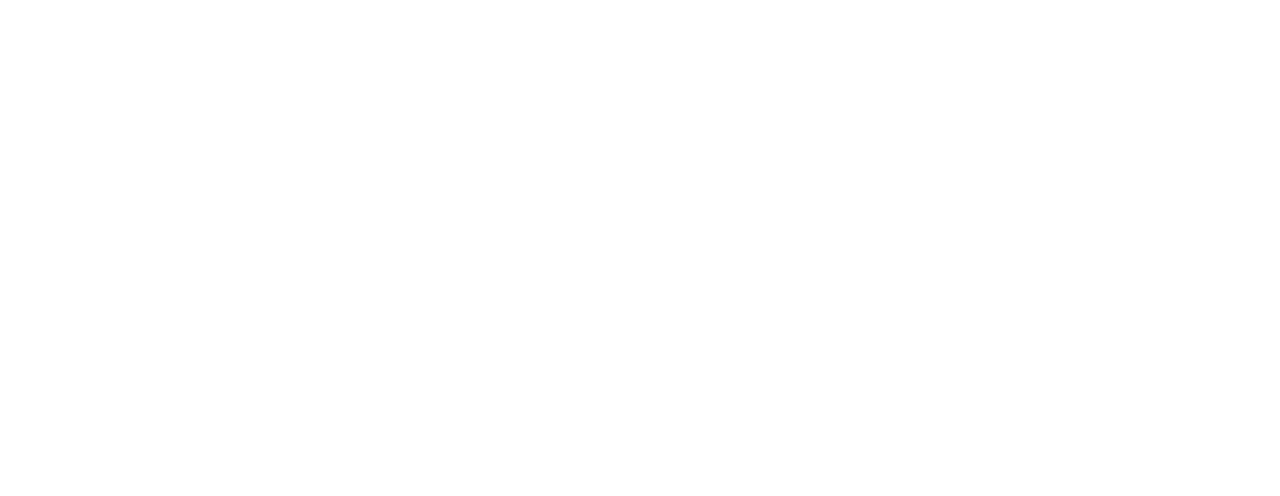
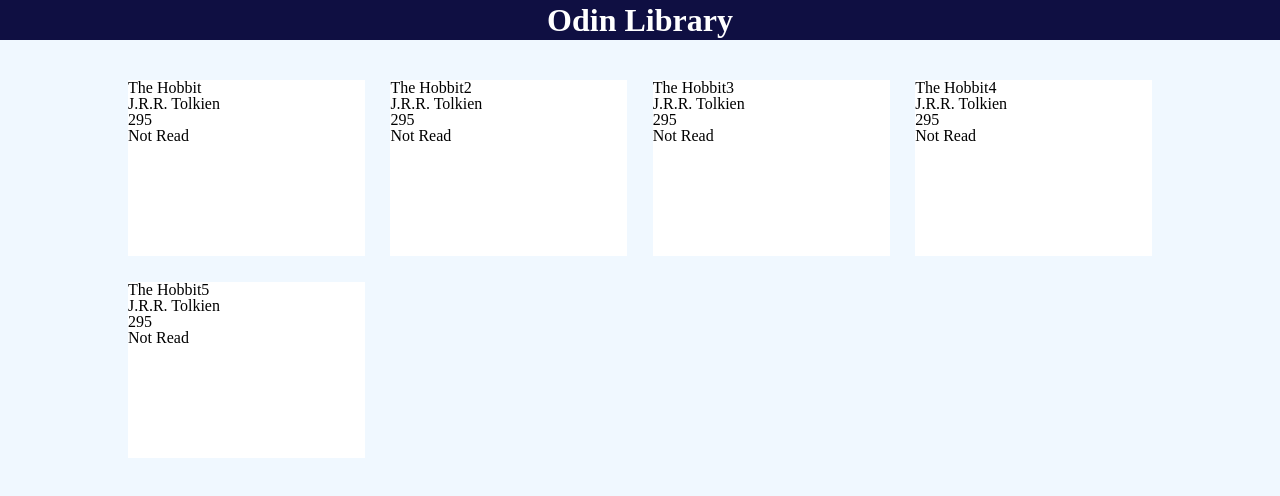
Before and after one commit to 16bitsPixel/Odin-Library, a plain HTML site: page index.html in a window 1280 px wide. Drawn offline with Linux system fonts and the light colour scheme.

Commit message:
add basic site structure

```diff
--- a/index.html
+++ b/index.html
@@ -8,6 +8,12 @@
     <script src = "./javascript.js" defer></script>
 </head>
 <body>
-
+    <div class="container">
+        <div class="header">
+            <h1>Odin Library</h1>
+        </div>
+        <div class="library"></div>
+        <div class="footer"></div>
+    </div>
 </body>
 </html>
--- a/javascript.js
+++ b/javascript.js
@@ -1,3 +1,6 @@
+// to store books
+const myLibrary = [];
+
 // constructor for Book objects
 function Book(title, author, numPages, readYet) {
     // book variables
@@ -19,5 +22,46 @@ function Book(title, author, numPages, readYet) {
     }
 }
 
-let book1 = new Book("The Hobbit", "J.R.R. Tolkien", 295, false);
-console.log(book1.info());
+// adds a book to library
+function addBookToLibrary(title, author, numPages, readYet) {
+    let book = new Book(title, author, numPages, readYet);
+    myLibrary.push(book);
+}
+
+// displays books onto page
+function displayLibrary() {
+    for (let i = 0; i < myLibrary.length; i++) {
+        // create the card background
+        let bookCard = document.createElement("div");
+        bookCard.classList.add("card");
+
+        // add text onto the card
+        let titleText = document.createElement("p");
+        titleText.textContent = myLibrary[i].title;
+        let authorText = document.createElement("p");
+        authorText.textContent = myLibrary[i].author;
+        let pageText = document.createElement("p");
+        pageText.textContent = myLibrary[i].numPages;
+        let readText = document.createElement("p");
+        if (myLibrary[i].readYet) {
+            readText.textContent = "Read";
+        }
+        else {
+            readText.textContent = "Not Read";
+        }
+
+        bookCard.append(titleText);
+        bookCard.append(authorText);
+        bookCard.append(pageText);
+        bookCard.append(readText);
+
+        document.querySelector(".library").append(bookCard);
+    }
+}
+
+addBookToLibrary("The Hobbit", "J.R.R. Tolkien", 295, false);
+addBookToLibrary("The Hobbit2", "J.R.R. Tolkien", 295, false);
+addBookToLibrary("The Hobbit3", "J.R.R. Tolkien", 295, false);
+addBookToLibrary("The Hobbit4", "J.R.R. Tolkien", 295, false);
+addBookToLibrary("The Hobbit5", "J.R.R. Tolkien", 295, false);
+displayLibrary();
--- a/styles.css
+++ b/styles.css
@@ -0,0 +1,95 @@
+/* http://meyerweb.com/eric/tools/css/reset/
+v2.0 | 20110126
+License: none (public domain)
+*/
+
+html, body, div, span, applet, object, iframe,
+h1, h2, h3, h4, h5, h6, p, blockquote, pre,
+a, abbr, acronym, address, big, cite, code,
+del, dfn, img, ins, kbd, q, s, samp,
+small, strike, strong, sub, sup, tt, var,
+b, u, i, center,
+dl, dt, dd, ol, ul, li,
+fieldset, form, label, legend,
+table, caption, tbody, tfoot, thead, tr, th, td,
+article, aside, canvas, details, embed,
+figure, figcaption, footer, header, hgroup,
+menu, nav, output, ruby, section, summary,
+time, mark, audio, video {
+    margin: 0;
+    padding: 0;
+    border: 0;
+    font-size: 100%;
+    font: inherit;
+    vertical-align: baseline;
+}
+/* HTML5 display-role reset for older browsers */
+article, aside, details, figcaption, figure,
+footer, header, hgroup, menu, nav, section {
+    display: block;
+}
+body {
+    line-height: 1;
+}
+ol, ul {
+    list-style: none;
+}
+blockquote, q {
+    quotes: none;
+}
+blockquote:before, blockquote:after,
+q:before, q:after {
+    content: '';
+    content: none;
+}
+table {
+    border-collapse: collapse;
+    border-spacing: 0;
+}
+
+
+
+
+/* begin personal styling after default */
+html, body {
+    height: 100%;
+}
+
+.container {
+    width: 100%;
+    height: 100%;
+    background-color:aliceblue;
+    display: flex;
+    flex-direction: column;
+    align-items: center;
+}
+
+.header {
+    width: 100%;
+    height: 5vh;
+    background-color:rgb(15, 15, 66);
+    display: flex;
+    justify-content: center;
+    align-items: center;
+}
+
+.header > h1 {
+    color: white;
+    font-size: 4vh;
+    font-weight: bold;
+}
+
+.library {
+    display: grid;
+    width: 80%;
+    grid-template-columns: repeat(4, auto);
+    grid-auto-rows: auto;
+    gap: 2vw;
+    margin-top: 5vh;
+}
+
+.card {
+    background-color: white;
+    height: 22vh;
+    width: 100%;
+}
```
